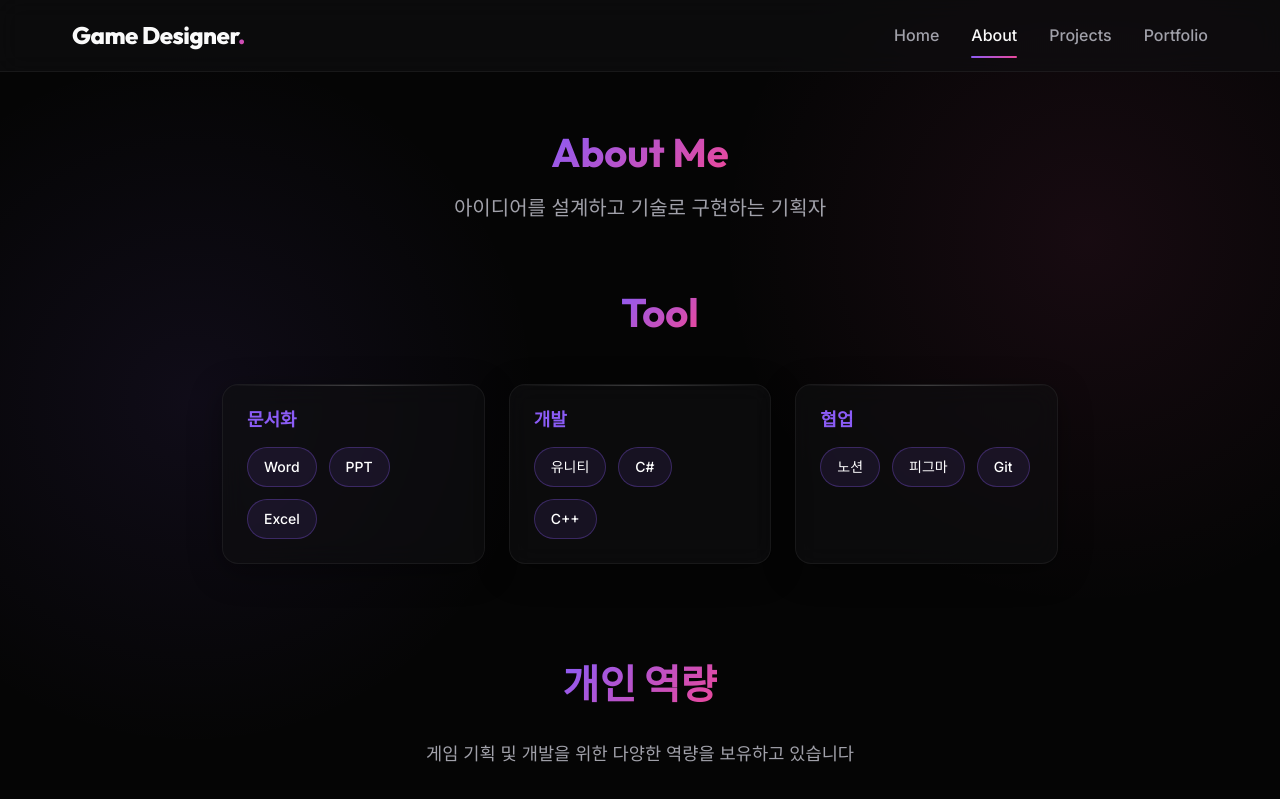
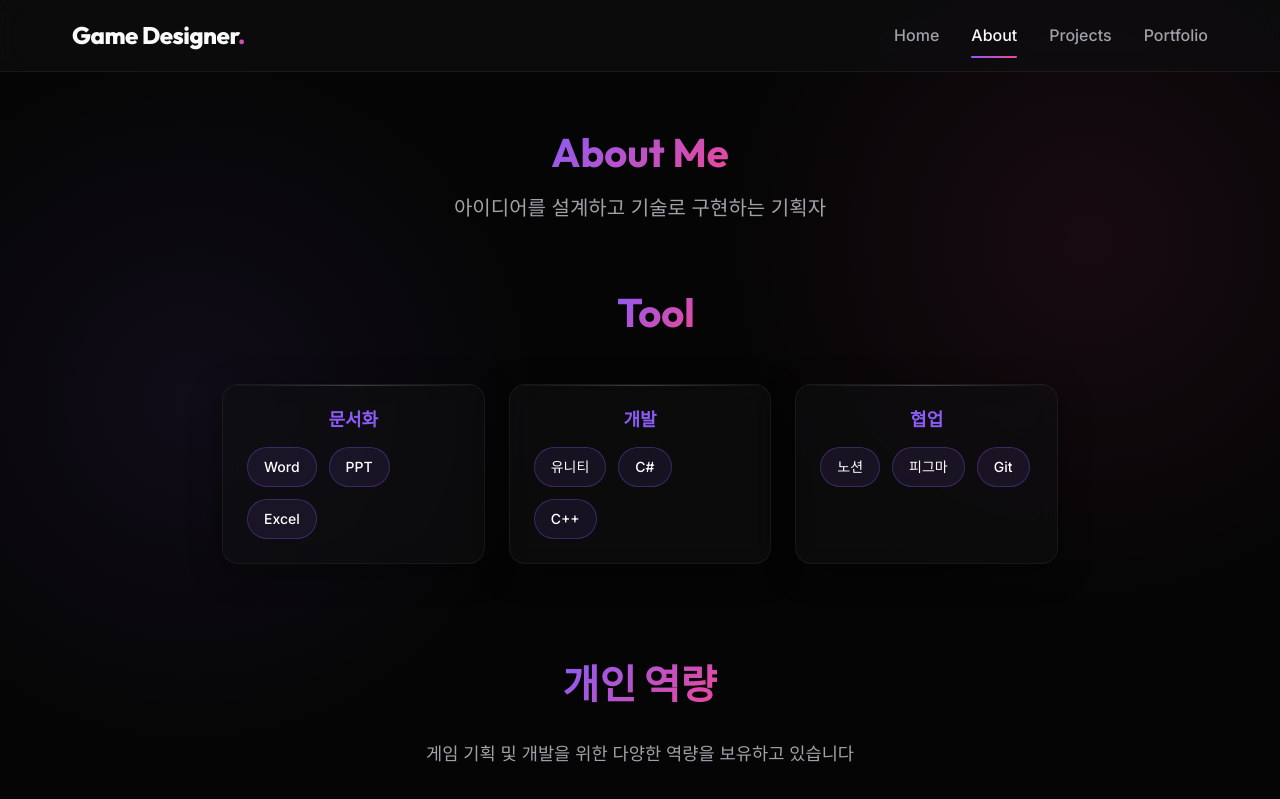
Before and after one commit to bibamung/KSW_Portfolio, a Next.js app: page /about in a window 1280 px wide. Shown: the top 799 px of the page. Built offline with nearby package versions, Linux system fonts and the light colour scheme.

Commit message:
style: fix centering for Tool section title

```diff
--- a/app/about/page.tsx
+++ b/app/about/page.tsx
@@ -66,9 +66,9 @@ export default function About() {
             </p>
           </div>
 
-          <div style={{ marginBottom: '6rem' }}>
-            <h2 className="section-title" style={{ marginBottom: '3rem', display: 'flex', alignItems: 'center', justifyContent: 'center', gap: '0.5rem' }}>
-              <Wrench size={32} className="text-gradient" /> <span className="text-gradient">Tool</span>
+          <div style={{ marginBottom: '6rem', textAlign: 'center' }}>
+            <h2 className="section-title" style={{ marginBottom: '3rem', display: 'inline-flex', alignItems: 'center', justifyContent: 'center', gap: '0rem' }}>
+              <Wrench size={32} className="text-gradient" style={{ flexShrink: 0 }} /> <span className="text-gradient">Tool</span>
             </h2>
             <div style={{ display: 'grid', gridTemplateColumns: 'repeat(auto-fit, minmax(220px, 1fr))', gap: '1.5rem' }}>
               {skillCategories.map((category, catIndex) => (
```
